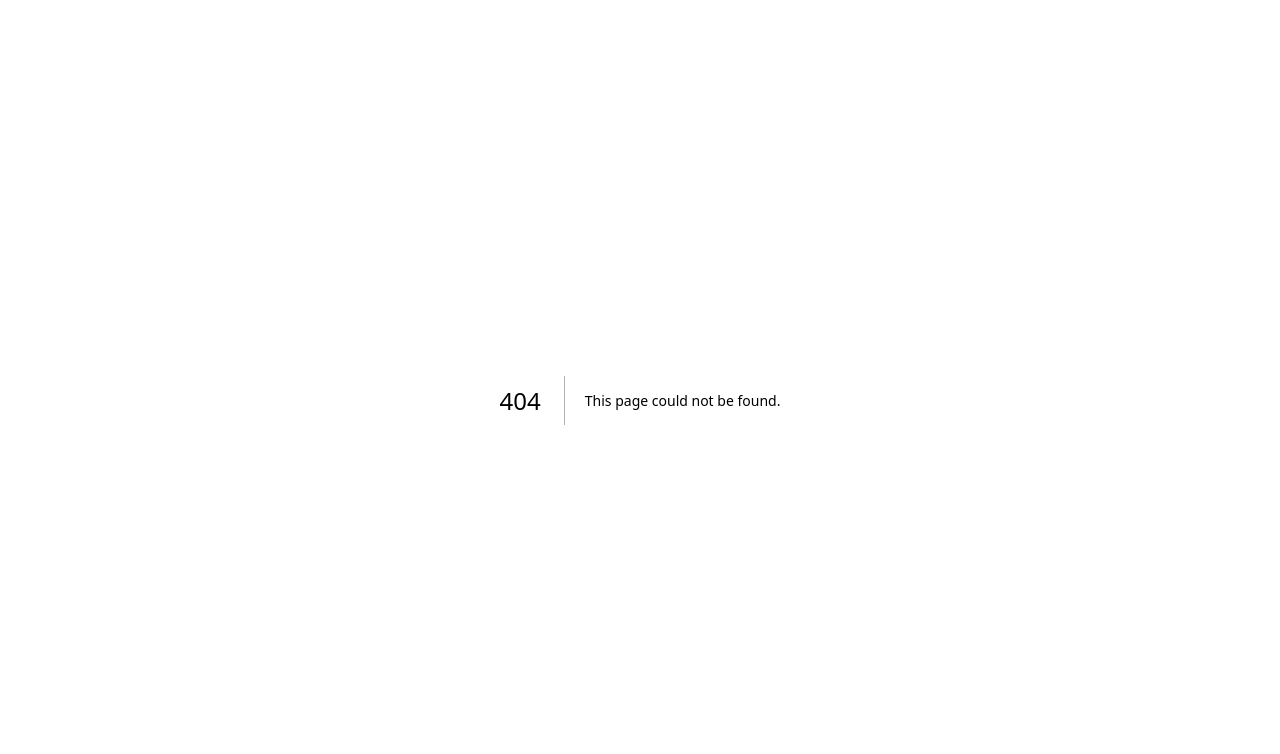
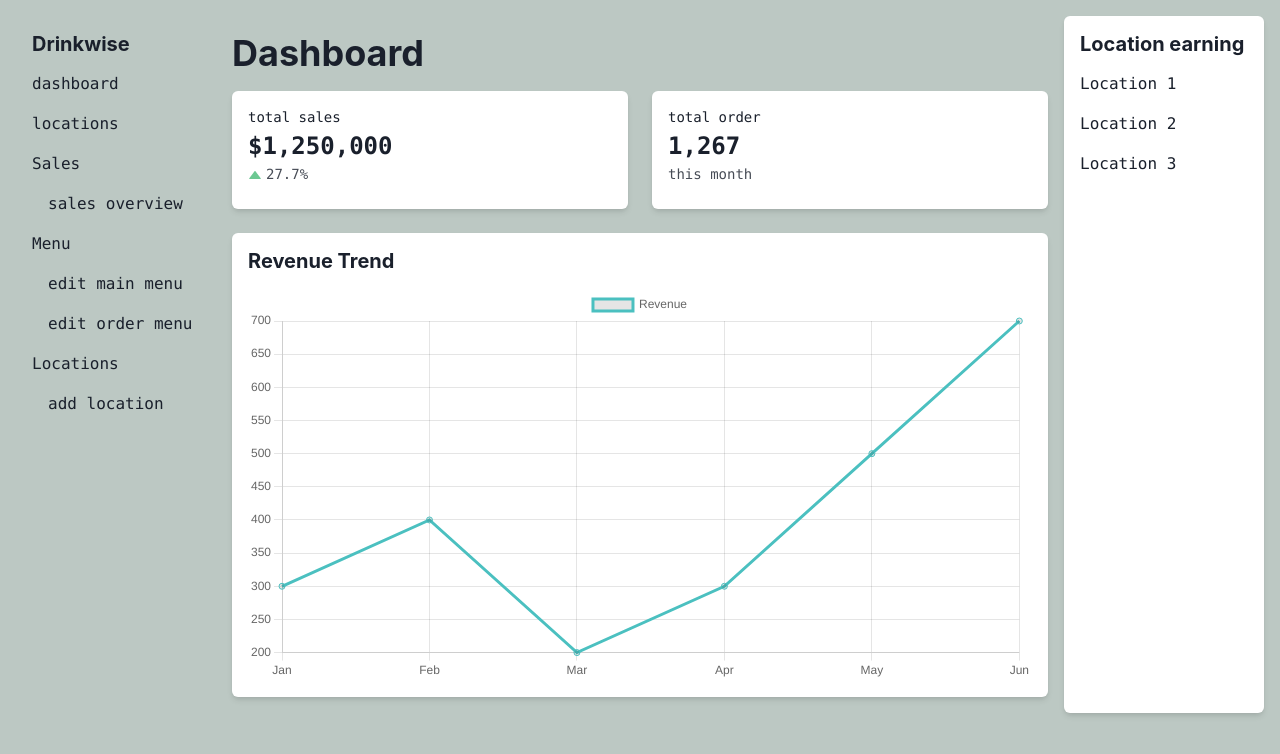
Before and after one commit to Techsip-CAP805/drinkwise, a Next.js app: page /admin/userid/dashboard in a window 1280 px wide. Before the commit this address had no page. Shown: the top 754 px of the page. Built offline with nearby package versions, Linux system fonts and the light colour scheme.

Commit message:
admin dashboard rough UI

```diff
--- a/package.json
+++ b/package.json
@@ -14,9 +14,11 @@
     "@chakra-ui/react": "^2.8.2",
     "@emotion/react": "^11.11.4",
     "@emotion/styled": "^11.11.5",
+    "chart.js": "^4.4.3",
     "framer-motion": "^11.2.11",
     "next": "^14.2.4",
     "react": "^18.3.1",
+    "react-chartjs-2": "^5.2.0",
     "react-dom": "^18.3.1"
   },
   "devDependencies": {
--- /dev/null
+++ b/src/pages/admin/userid/dashboard.js
@@ -0,0 +1,81 @@
+// pages/dashboard.js
+import {
+    Flex,
+    Box,
+    Heading,
+    Text,
+    Stat,
+    StatLabel,
+    StatNumber,
+    StatHelpText,
+    StatArrow,
+    Grid,
+    VStack,
+  } from '@chakra-ui/react';
+  import { Line } from 'react-chartjs-2';
+  import { Chart as ChartJS, CategoryScale, LinearScale, PointElement, LineElement, Title, Tooltip, Legend } from 'chart.js';
+
+  ChartJS.register(CategoryScale, LinearScale, PointElement, LineElement, Title, Tooltip, Legend);
+
+  const data = {
+    labels: ['Jan', 'Feb', 'Mar', 'Apr', 'May', 'Jun'],
+    datasets: [
+      {
+        label: 'Revenue',
+        data: [300, 400, 200, 300, 500, 700],
+        fill: false,
+        borderColor: 'rgba(75,192,192,1)',
+      },
+    ],
+  };
+
+  export default function Dashboard() {
+    return (
+      <Flex direction="column" minHeight="100vh" bg="#bcc8c3" p={4}>
+        <Flex>
+          <VStack align="start" spacing={4} width="200px" p={4}>
+            <Heading size="md">Drinkwise</Heading>
+            <Text>dashboard</Text>
+            <Text>locations</Text>
+            <Text>Sales</Text>
+            <Text ml={4}>sales overview</Text>
+            <Text>Menu</Text>
+            <Text ml={4}>edit main menu</Text>
+            <Text ml={4}>edit order menu</Text>
+            <Text>Locations</Text>
+            <Text ml={4}>add location</Text>
+          </VStack>
+          <Box flex="1" p={4}>
+            <Heading>Dashboard</Heading>
+            <Grid templateColumns="repeat(2, 1fr)" gap={6} mt={4}>
+              <Stat p={4} bg="white" borderRadius="md" shadow="md">
+                <StatLabel>total sales</StatLabel>
+                <StatNumber>$1,250,000</StatNumber>
+                <StatHelpText>
+                  <StatArrow type="increase" />
+                  27.7%
+                </StatHelpText>
+              </Stat>
+              <Stat p={4} bg="white" borderRadius="md" shadow="md">
+                <StatLabel>total order</StatLabel>
+                <StatNumber>1,267</StatNumber>
+                <StatHelpText>this month</StatHelpText>
+              </Stat>
+            </Grid>
+            <Box p={4} bg="white" borderRadius="md" shadow="md" mt={6}>
+              <Heading size="md" mb={4}>
+                Revenue Trend
+              </Heading>
+              <Line data={data} />
+            </Box>
+          </Box>
+          <Box p={4} bg="white" borderRadius="md" shadow="md" width="200px">
+            <Heading size="md">Location earning</Heading>
+            <Text mt={4}>Location 1</Text>
+            <Text mt={4}>Location 2</Text>
+            <Text mt={4}>Location 3</Text>
+          </Box>
+        </Flex>
+      </Flex>
+    );
+  }
```
Also changed, not shown: 1 other file (tests, documents, lock files or other folders).
